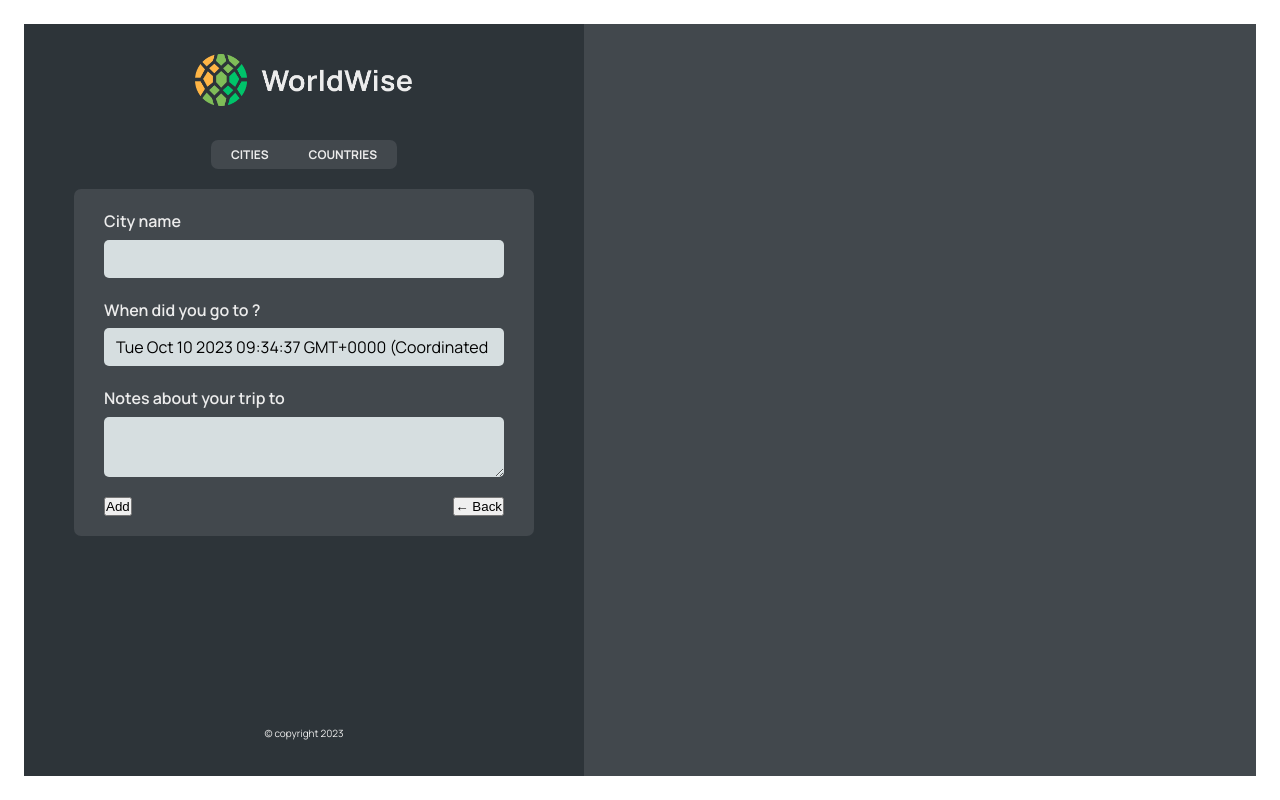
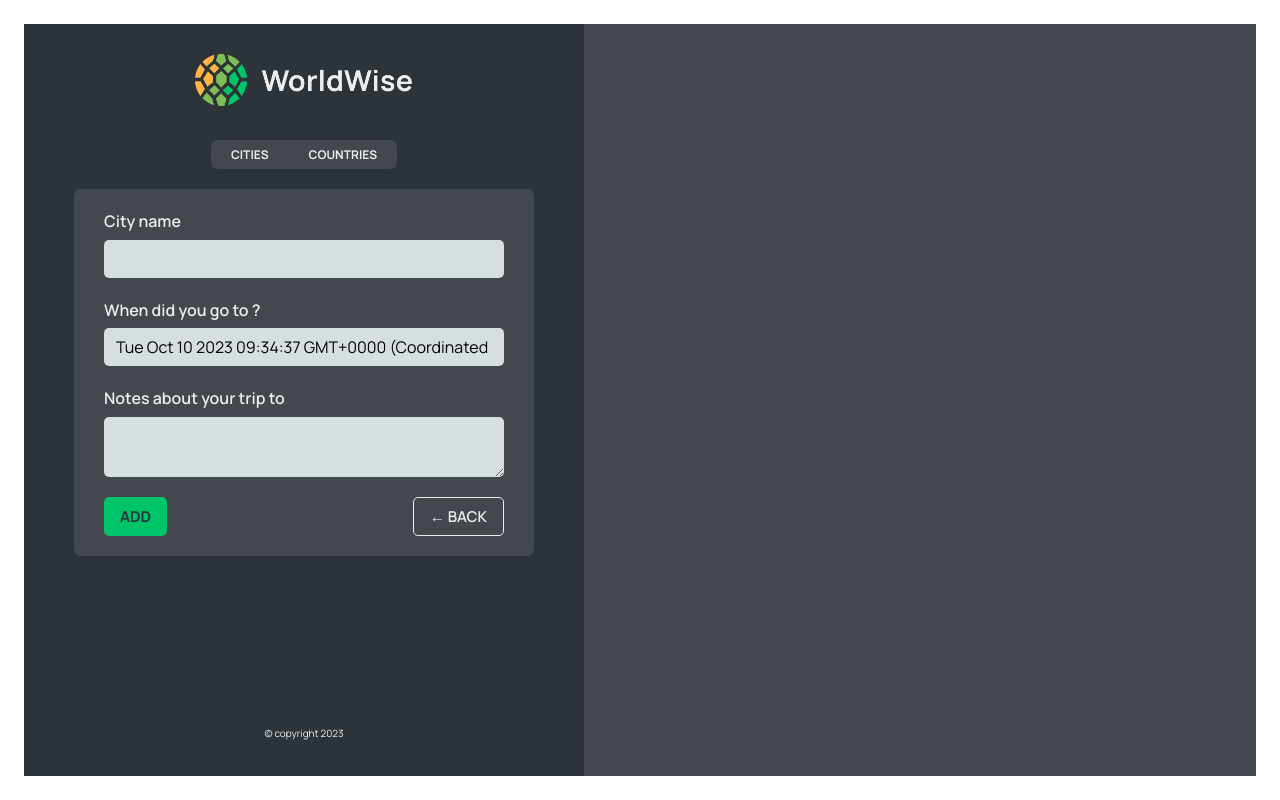
Before and after one commit to hansolo-N/TravellerApp, a React (Vite) app: page /app/form in a window 1280 px wide. Built offline with nearby package versions, Linux system fonts and the light colour scheme; data requests are answered from the project's data file.

Commit message:
created button component which was used for the form to add back button functionality

```diff
--- /dev/null
+++ b/src/components/Button.jsx
@@ -0,0 +1,11 @@
+import styles from "./Button.module.css"
+
+function Button({children,onClick,type}) {
+  return (
+    <button className={`${styles.btn} ${styles[type]}`} onClick={onClick}>
+        {children}
+    </button>
+  )
+}
+
+export default Button
--- a/src/components/Form.jsx
+++ b/src/components/Form.jsx
@@ -3,6 +3,8 @@
 import { useState } from "react";
 
 import styles from "./Form.module.css";
+import Button from "./Button";
+import { useNavigate } from "react-router-dom";
 
 export function convertToEmoji(countryCode) {
   const codePoints = countryCode
@@ -13,6 +15,9 @@
 }
 
 function Form() {
+  const navigate = useNavigate()
+
+
   const [cityName, setCityName] = useState("");
   const [country, setCountry] = useState("");
   const [date, setDate] = useState(new Date());
@@ -49,8 +54,14 @@
       </div>
 
       <div className={styles.buttons}>
-        <button>Add</button>
-        <button>&larr; Back</button>
+        <Button type='primary'>Add</Button>
+        <Button type='back'
+          onClick={(e)=>{
+            e.preventDefault()
+            navigate(-1)
+            }}>
+          &larr; Back
+        </Button>
       </div>
     </form>
   );
```
